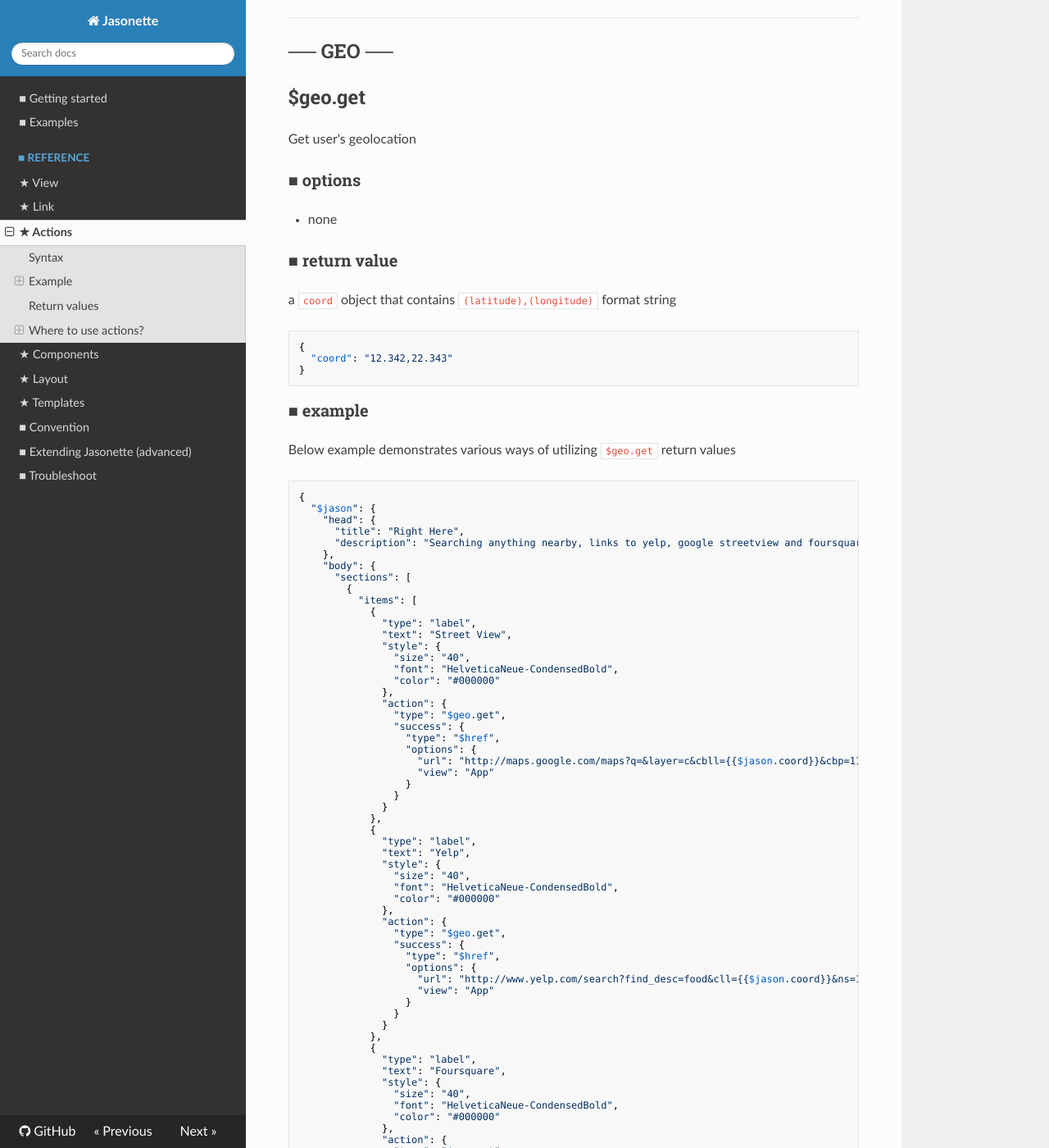
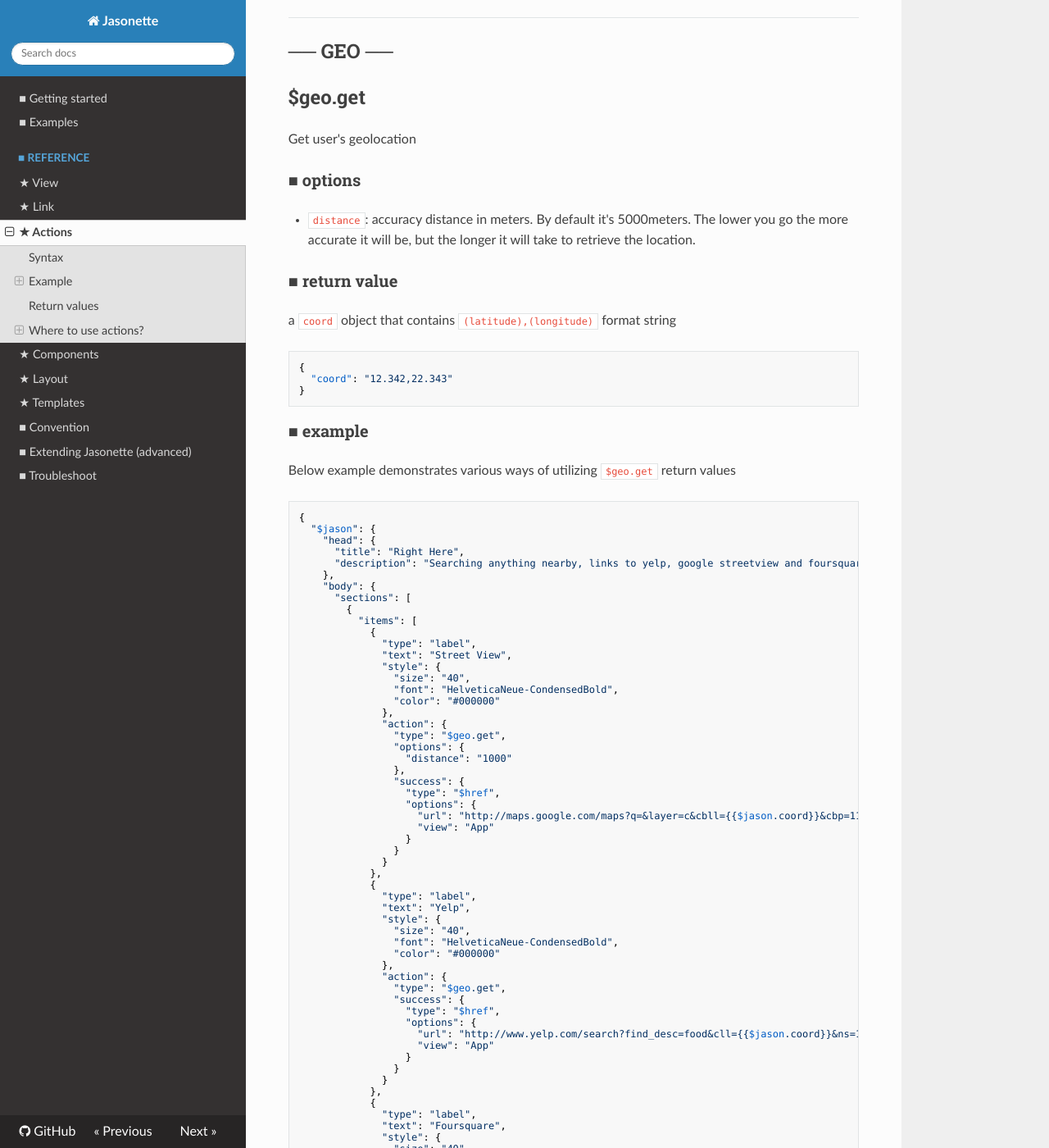
Before and after one commit to Jasonette/documentation, an MkDocs documentation site: the page built from docs/actions.md, in a window 1280 px wide and 1400 px high, scrolled down 57822 px. Shown: the whole window at 82% size. Built offline with MkDocs 1.6.1, drawn with Linux system fonts in a browser that asks for light colours; nearby versions of some CDN libraries; old or Windows-style settings are respelled for this version of MkDocs.

Commit message:
added 'distance' options to geo.get

```diff
--- a/docs/actions.md
+++ b/docs/actions.md
@@ -2233,7 +2233,7 @@ Normally you will want to pass the result immediately to a `$network.upload` cal
 Get user's geolocation
 
 ### ■  options
-- none
+- `distance`: accuracy distance in meters. By default it's 5000meters. The lower you go the more accurate it will be, but the longer it will take to retrieve the location.
 
 ### ■  return value
 a `coord` object that contains `(latitude),(longitude)` format string
@@ -2265,6 +2265,9 @@ Below example demonstrates various ways of utilizing `$geo.get` return values
                   },
                   "action": {
                     "type": "$geo.get",
+                    "options": {
+                      "distance": "1000"
+                    },
                     "success": {
                       "type": "$href",
                       "options": {
```
